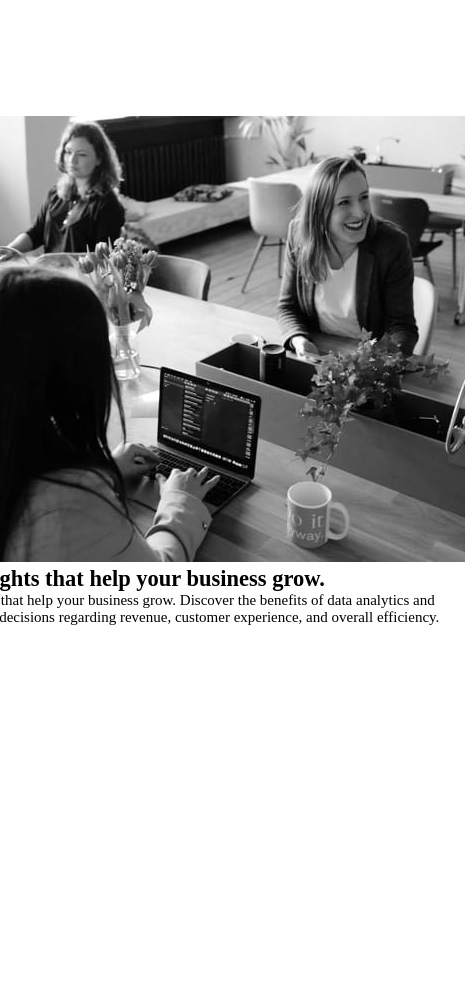
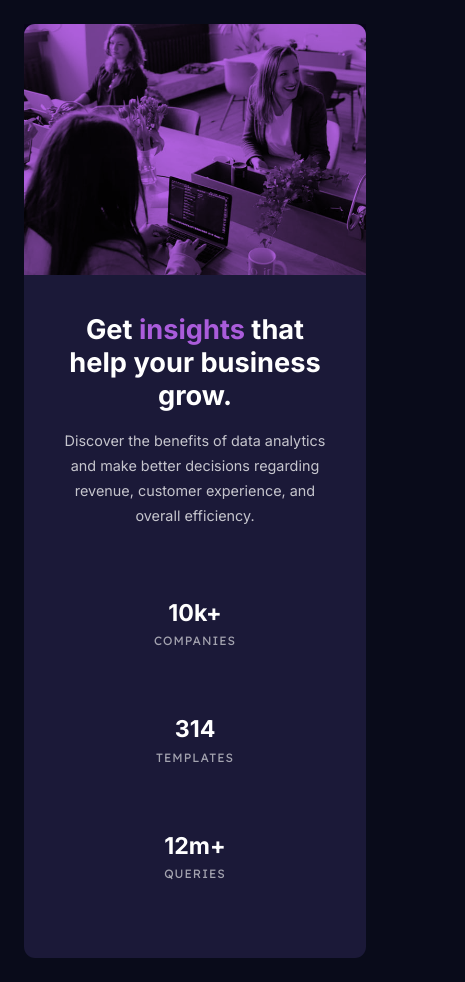
Before and after one commit to mcdud/fm2-stats-preview-card-component, a plain HTML site: page index.html in a window 390 px wide. Shown: the whole page, 465 px wide, since content can reach past the window. Before the commit the page ends 844 px from the top, so only its background shows below. Drawn offline with Linux system fonts and the light colour scheme.

Commit message:
add card mobile styles

```diff
--- a/css/style.css
+++ b/css/style.css
@@ -1,4 +1,4 @@
-@import url('https://fonts.googleapis.com/css2?family=Inter:wght@400;700&family=Lexend+Deca&display=swap');
+@import url("https://fonts.googleapis.com/css2?family=Inter:wght@400;700&family=Lexend+Deca&display=swap");
 
 * {
   margin: 0;
@@ -20,6 +20,99 @@ body {
   display: flex;
   justify-content: center;
   align-items: center;
+  width: 100%;
+  padding: 1.5rem;
   min-height: 100vh;
   font-size: 15px;
+  font-family: "Inter", sans-serif;
+  background-color: var(--main-bg-color);
 }
+
+.card {
+  display: flex;
+  flex-direction: column;
+  background-color: var(--card-bg-color);
+  border-radius: 0.7rem 0.7rem;
+}
+
+.card__image {
+  position: relative;
+  font-size: 0; /* remove whitespace from image overlay */
+}
+.card__image img {
+  max-width: 100%;
+  height: auto;
+  border-radius: 0.7rem 0.7rem 0 0;
+  filter: blur(0.02rem);
+}
+
+.card__image::after {
+  content: "";
+  background: rgb(170, 92, 219);
+  mix-blend-mode: multiply;
+  filter: brightness(105%) saturate(105%) sepia(5%);
+  position: absolute;
+  top: 0;
+  left: 0;
+  right: 0;
+  bottom: 0;
+  z-index: 1;
+}
+
+.card__content {
+  text-align: center;
+  padding: 2.4rem 2.1rem 0 2.1rem;
+}
+
+.card__header {
+  color: var(--white-color);
+  font-size: 1.7rem;
+  font-weight: 700;
+}
+
+.card__header span {
+  color: var(--accent-color);
+}
+
+.card__description {
+  color: var(--main-paragraph-color);
+  margin-top: 0.95rem;
+  font-size: 0.9rem;
+  font-weight: 400;
+  line-height: 175%;
+}
+
+.card__stats {
+  display: flex;
+  flex-direction: column;
+  margin: 2.5rem 0;
+}
+
+.card__stats-item {
+  margin: 1.9rem;
+}
+.card__stats-item span {
+  color: var(--white-color);
+  font-size: 1.45rem;
+  font-weight: 700;
+}
+
+.card__stats-item p {
+  color: var(--stats-heading-color);
+  font-family: "Lexend Deca", sans-serif;
+  font-size: 0.75rem;
+  font-weight: 400;
+  letter-spacing: 1px;
+  margin: 0.4rem;
+}
+
+/* @media only screen and (min-width: 700px) {
+  .card {
+    flex-direction: row;
+    flex-flow: row-reverse;
+  }
+
+  .card__stats {
+    flex-direction: row;
+  }
+} */
--- a/index.html
+++ b/index.html
@@ -16,35 +16,33 @@
   <body>
     <section class="card">
       <div class="card__image">
-        <picture>
-          <source
-            srcset="/images/image-header-mobile.jpg"
-            media="(min-width: 800px)"
-          />
-          <img src="/images/image-header-desktop.jpg" alt="header image" />
-        </picture>
+        <picture
+          ><source
+            srcset="/images/image-header-desktop.jpg"
+            media="(min-width: 701px)" />
+          <img src="/images/image-header-mobile.jpg" alt="header image"
+        /></picture>
       </div>
       <div class="card__content">
         <h1 class="card__header">
           Get <span>insights</span> that help your business grow.
         </h1>
         <p class="card__description">
-          Get insights that help your business grow. Discover the benefits of
-          data analytics and make better decisions regarding revenue, customer
-          experience, and overall efficiency.
+          Discover the benefits of data analytics and make better decisions
+          regarding revenue, customer experience, and overall efficiency.
         </p>
-        <div class="card_stats">
+        <div class="card__stats">
           <div class="card__stats-item">
             <span>10k+</span>
-            <p>companies</p>
+            <p>COMPANIES</p>
           </div>
           <div class="card__stats-item">
             <span>314</span>
-            <p>templates</p>
+            <p>TEMPLATES</p>
           </div>
           <div class="card__stats-item">
             <span>12m+</span>
-            <p>queries</p>
+            <p>QUERIES</p>
           </div>
         </div>
       </div>
```
Lines whose indentation alone changed are shown as unchanged.
